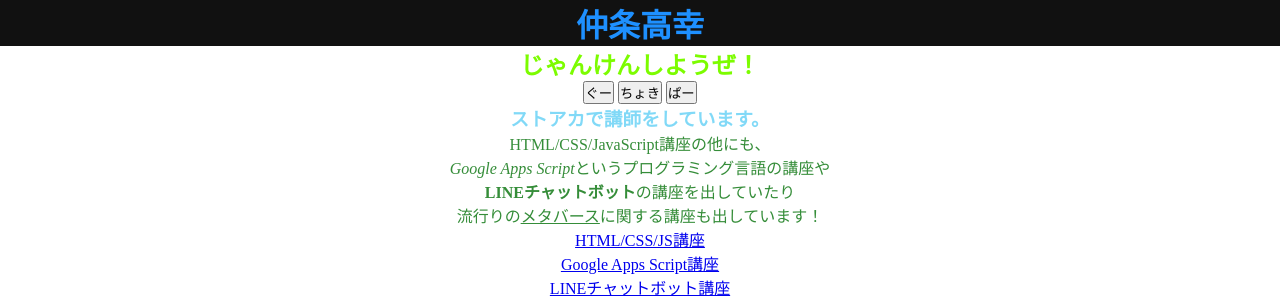
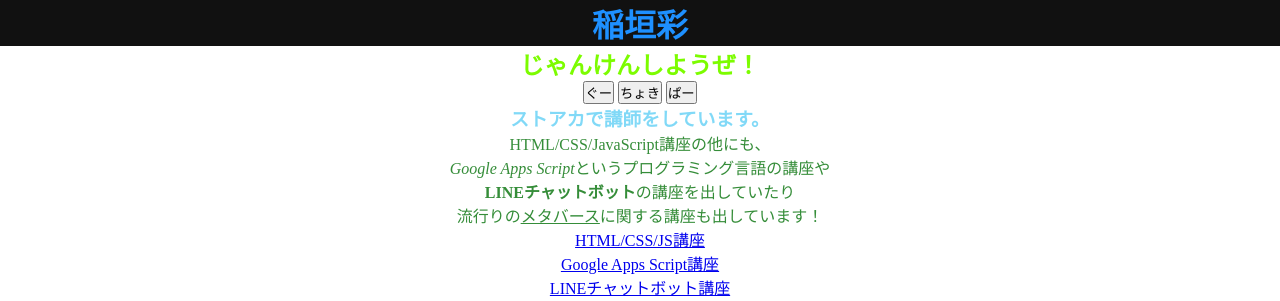
Before and after one commit to Inagakiaya0830/Firstweb, a plain HTML site: page index.html in a window 1280 px wide. Shown: the top 301 px of the page. Drawn offline with Linux system fonts and the light colour scheme.

Commit message:
Add files via upload

```diff
--- a/index.html
+++ b/index.html
@@ -11,7 +11,7 @@
 <body>
     <!-- コメントが書けます。 -->
     <div class="header">
-        <h1>仲条高幸</h1>
+        <h1>稲垣彩</h1>
     </div>
     <div class="main1">
         <h2>じゃんけんしようぜ！</h2>
```
